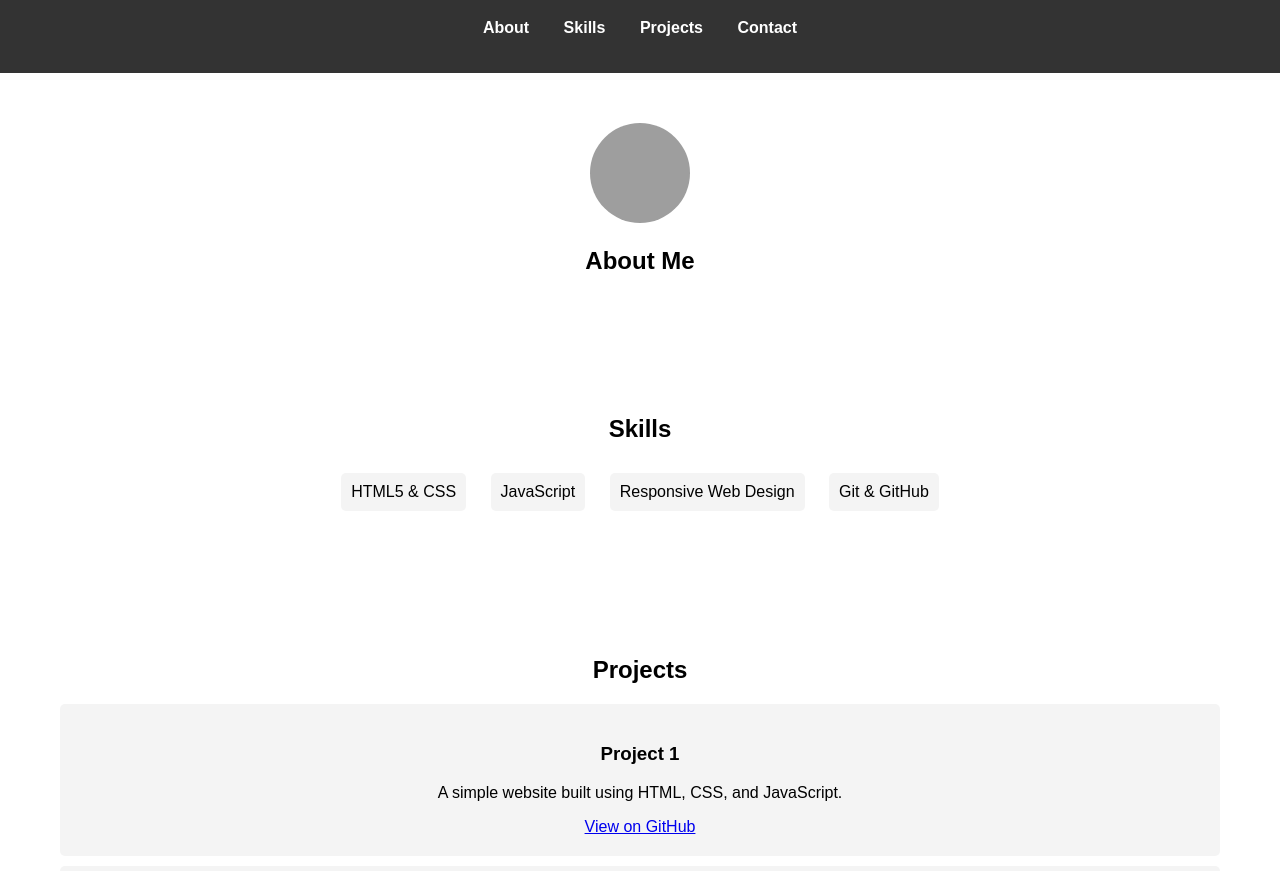
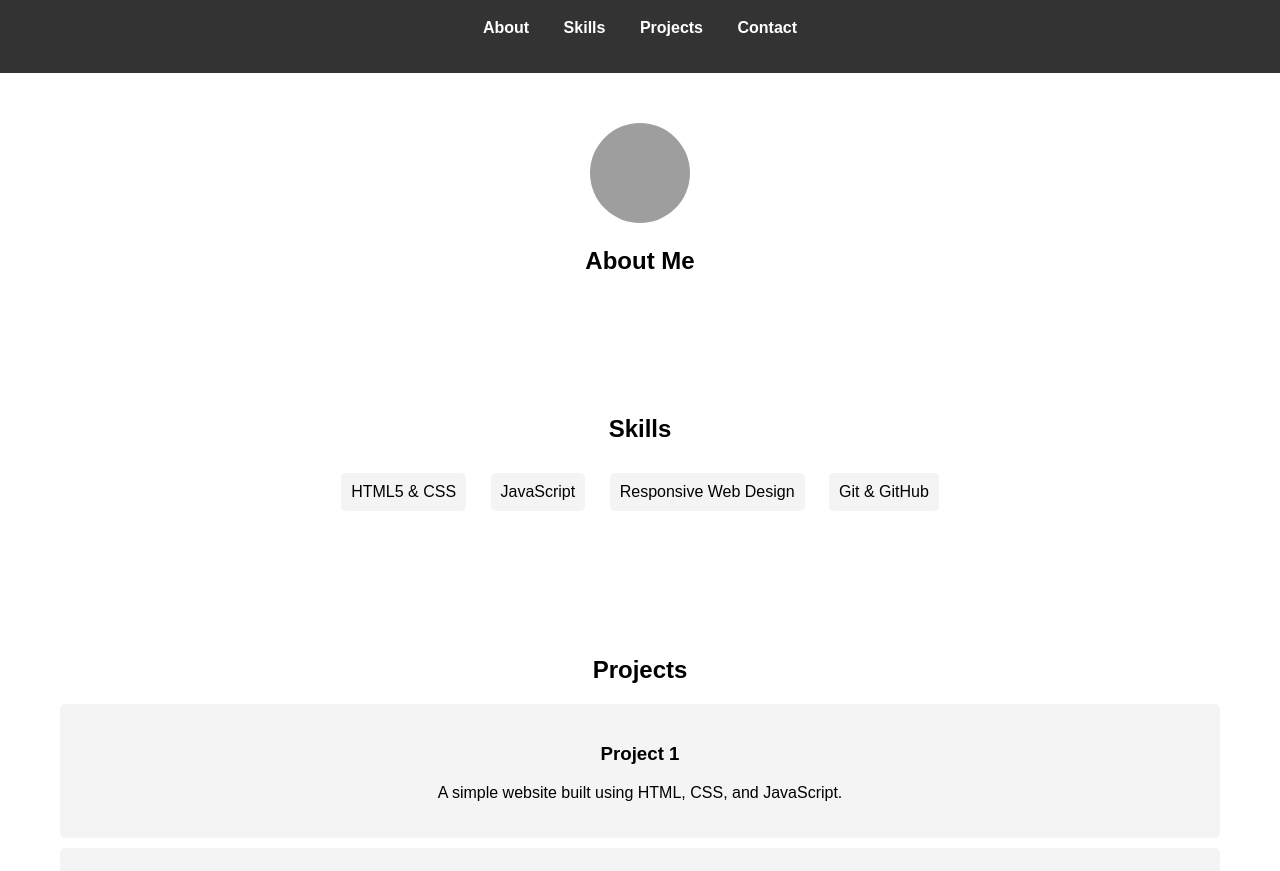
Before and after one commit to Casper4dev/Portfolio, a plain HTML site: page index.html in a window 1280 px wide. Shown: the part 81-952 px from the top of the page. Drawn offline with Linux system fonts and the light colour scheme; grey boxes are pictures that could not be loaded.

Commit message:
added change

```diff
--- a/index.html
+++ b/index.html
@@ -42,7 +42,6 @@
         <div class="project">
             <h3>Project 1</h3>
             <p>A simple website built using HTML, CSS, and JavaScript.</p>
-            <a href="https://github.com/Casper4dev/starting-repository" target="_blank">View on GitHub</a>
         </div>
         <div class="project">
             <h3>Project 2</h3>
```
